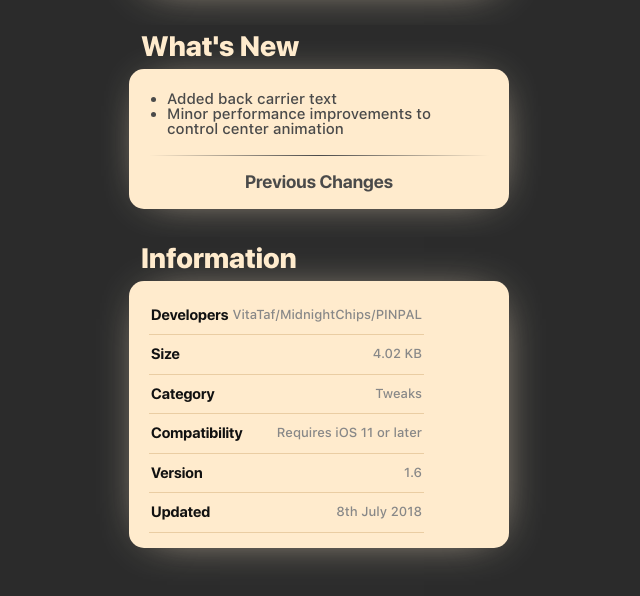
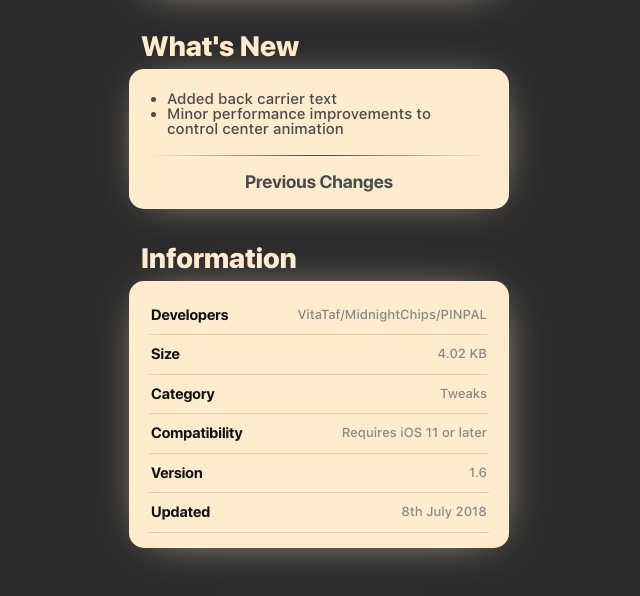
Before and after one commit to hieuvooo/ReRepo, a plain HTML site: page package/HomeGesture/index.html in a window 1280 px wide. Shown: the part 690-1286 px from the top of the page, without its empty margins (321-961 px from the left). Drawn offline with Linux system fonts and the light colour scheme.

Commit message:
Fix table

```diff
--- a/assets/css/styles.css
+++ b/assets/css/styles.css
@@ -304,6 +304,10 @@ ol, ul, li, a, tr, td, table {
 	font-size: 100%;
 	vertical-align: baseline;
 	color: #4a4a4a;
+}
+
+table {
+  width: 100%;
 }
 
 tr {
--- a/package/HomeGesture/index.html
+++ b/package/HomeGesture/index.html
@@ -50,7 +50,7 @@
 					<h2 class="h2package">Information</h2>
 					<div class="panel-body">
 						<table border="0" cols="2">
-							<tbody style="width=300px">
+							<tbody>
 								<tr>
 									<td>Developers</td>
 									<td>VitaTaf/MidnightChips/PINPAL</td>
```
